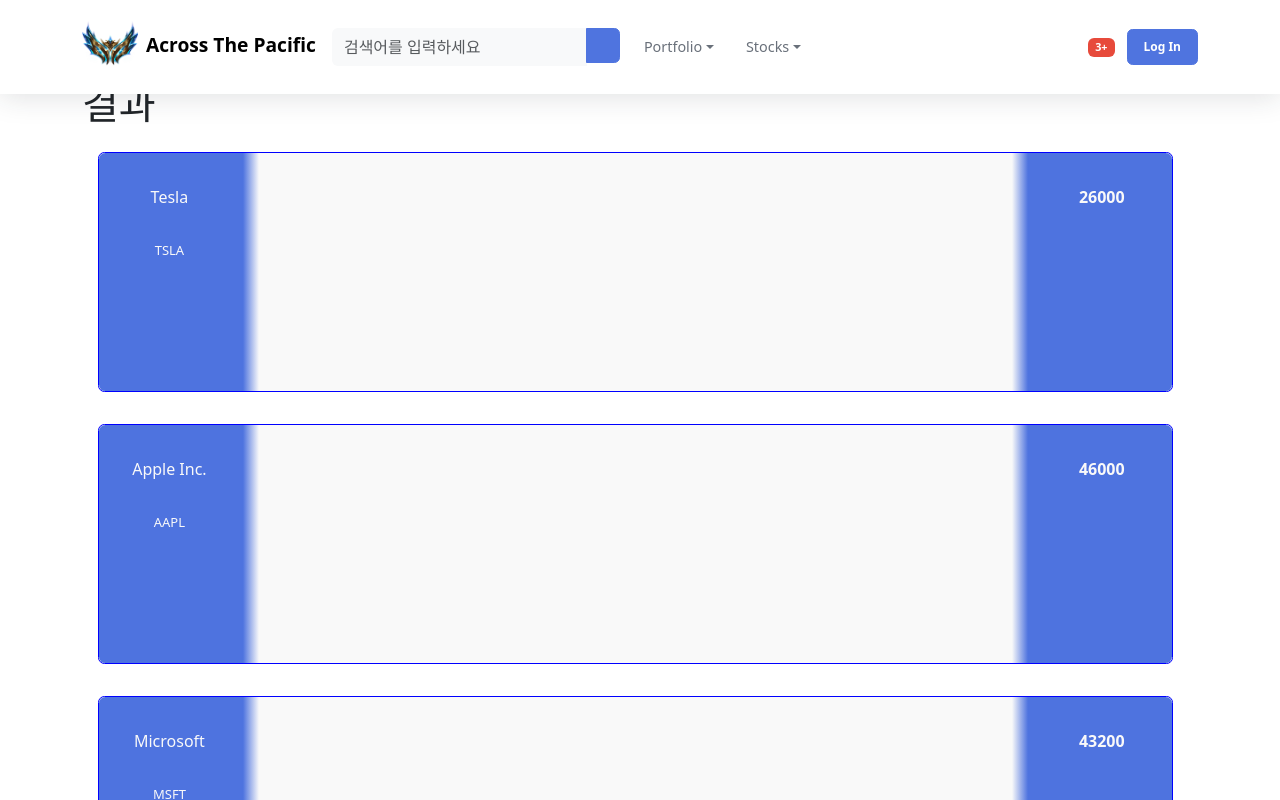
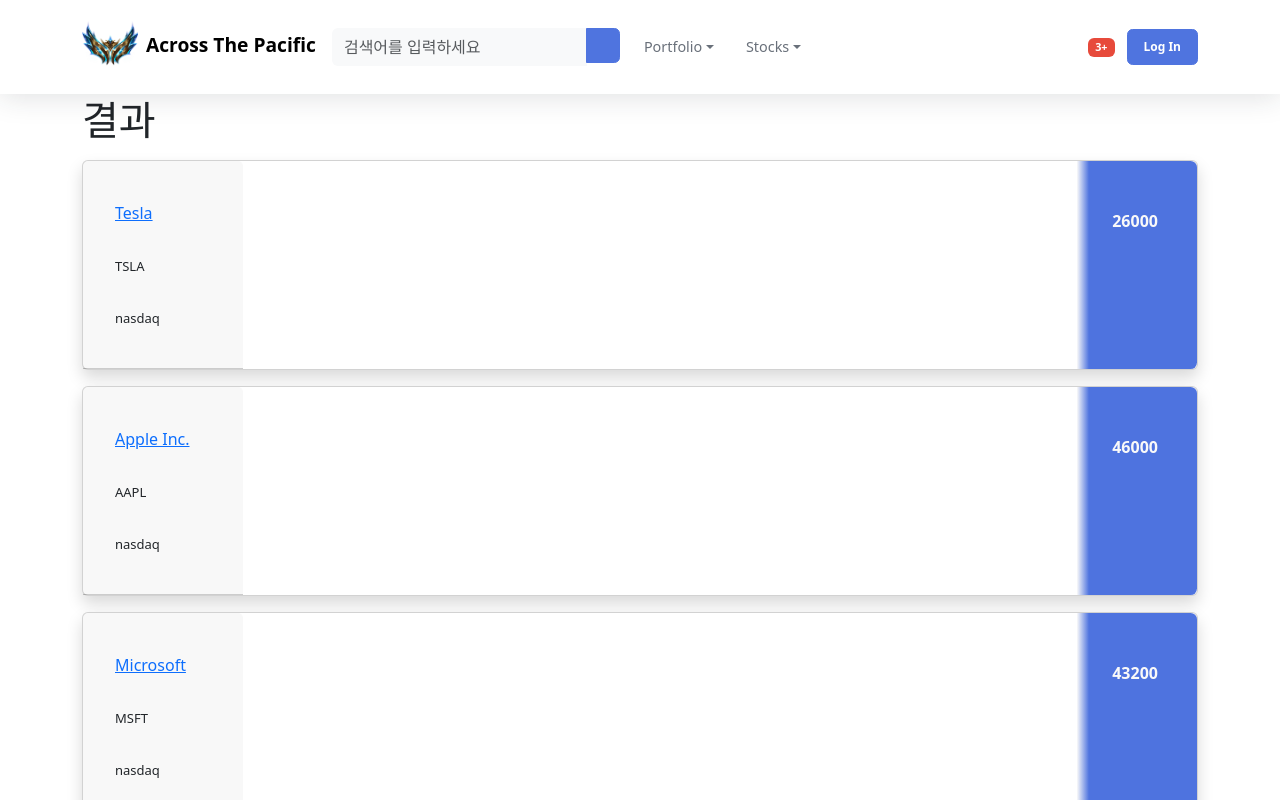
Before and after one commit to celarim/ATP_Frontend, a Vue app: page /stockList in a window 1280 px wide. Shown: the top 800 px of the page. Built offline with nearby package versions, Linux system fonts and the light colour scheme.

Commit message:
[Feat] link stock list page and detail page(#6)
* remove useless module import in App.vue
* add chart module(incomplete)

```diff
--- a/package.json
+++ b/package.json
@@ -11,8 +11,10 @@
   "dependencies": {
     "axios": "^1.7.9",
     "bootstrap": "^5.3.3",
+    "chart.js": "^4.4.7",
     "pinia": "^2.3.0",
     "vue": "^3.5.13",
+    "vue-chartjs": "^5.3.2",
     "vue-router": "^4.5.0",
     "vue-tradingview-widgets": "^1.2.4"
   },
--- a/src/App.vue
+++ b/src/App.vue
@@ -1,7 +1,7 @@
 <script setup>
 import router from './router';
 import Nav from './common/Navbar.vue'
-import stockList from './stock/stockList.vue'
+
 </script>
 
 <template>
--- /dev/null
+++ b/src/components/LineChart.vue
@@ -0,0 +1,38 @@
+<script setup>
+// import { defineProps } from 'vue';
+// mport { usePortfolioDetailsStore } from '../stores/usePortfolioDetailsStore.js';
+// let portfolioStore = usePortfolioDetailsStore();
+// let rawdata = portfolioStore.getportfolioDetail(idx);
+// TODO: rawdata를 가공해서 종목 별로 항목과 현 가치를 계산해 labels와 datasets.data에 삽입
+</script>
+<script>
+// Alert: 작동하지 않습니다! 이 모듈로 라우트하지 마세요!
+import { Line } from 'vue-chartjs'
+import { Chart as ChartJS, Title, Tooltip, Legend, LineElement, PointElement, CategoryScale, LinearScale } from 'chart.js'
+
+// import axios from 'axios';
+
+ChartJS.register(Title, Tooltip, Legend, LineElement, PointElement, CategoryScale, LinearScale);
+
+export default {
+  name: 'LineChart',
+  components: { Line },
+  computed: {
+    chartData() {
+      return {
+        labels: ['January', 'February', 'March'],
+        datasets: [{ data: [40, 20, 12], tension: 0, pointStyle: false }],
+      }; /* mutable chart data */
+    },
+    chartOptions() {
+      return {
+        responsive: true,
+      };
+    },
+  }
+}
+</script>
+<template>
+  <LineChart :data="chartData" :options="chartOptions" />
+</template>
+<style scoped></style>
--- a/src/stock/StockList.vue
+++ b/src/stock/StockList.vue
@@ -2,6 +2,7 @@
 import { defineProps } from 'vue';
 import stockListItem from './stockListItem.vue';
 import { useStockListStore } from '../stores/useStockListStore.js';
+import LineChart from '../components/LineChart.vue';
 
 // TODO: API에 offset을 파라미터로 넘겨 페이지네이션을 구현할 것
 const props = defineProps({
@@ -25,6 +26,6 @@
 </template>
 <style scoped>
 .container>h1 {
-  margin-top: 80px;
+  margin-top: 6rem;
 }
 </style>
--- a/src/stock/StockListItem.vue
+++ b/src/stock/StockListItem.vue
@@ -1,45 +1,41 @@
 <script setup>
 import { defineProps } from 'vue';
-// import { useStockListStore } from '../../stores/stockListStore.js';
-
-// const stockListStore = useStockListStore();
 const props = defineProps({
   information: String,
 });
 
+const { id, name, code, market, price } = JSON.parse(props.information);
+
 </script>
 
 <template>
-  <div class="stockListBox">
-    <div class="stockListBox-inner-left">
+  <div class="stockListBox card card-row shadow" style="">
+    <div class="card-header" style="min-width:160px;">
       <div class="listbox-item">
-        {{ JSON.parse(information).name }}
+        <router-link :to="`/stock/${id}`">{{ name }}</router-link>
       </div>
       <div class="listbox-item small-info">
-        {{ JSON.parse(information).code }}
+        {{ code }}
+      </div>
+      <div class="listbox-item small-info">
+        {{ market }}
       </div>
     </div>
     <!-- TODO: 그래프? -->
-    <div class="stockListBox-inner-right bold-weight">
+    <div class="card-body bold-weight stockListBox-inner-right" style="max-width:120px;">
       <div class="listbox-item">
-        {{ JSON.parse(information).price }}
+        {{ price }}
       </div>
     </div>
   </div>
+
 </template>
 <style scoped>
 .stockListBox {
-  display: inline-flex;
-  text-align: center;
+  display: flex;
   flex-direction: row;
-  flex-wrap: nowrap;
   justify-content: space-between;
-  width: 84vw;
-  height: 240px;
-  background-color: #f9f9f9;
-  border: 1px solid blue;
-  border-radius: 0.4rem;
-  margin: 1rem;
+  margin-top: 1rem;
 }
 
 .stockListBox-inner-left {
@@ -52,7 +48,6 @@
 }
 
 .stockListBox-inner-right {
-  width: 160px;
   color: #f9f9f9;
   padding-left: 1.2rem;
   background: linear-gradient(to left, #4e73df 0%, #4e73df 90%, #f9f9f9 100%);
@@ -72,3 +67,7 @@
   font-weight: bold;
 }
 </style>
+
+<style>
+@import '/src/common/sb-admin-2.min.css';
+</style>
--- a/src/stores/useStockListStore.js
+++ b/src/stores/useStockListStore.js
@@ -1,37 +1,63 @@
 import { defineStore } from 'pinia';
-// import axios from 'axios';
+import axios from 'axios';
 
 export const useStockListStore = defineStore('stockList', {
-  state: () => ({stockList: [{name:"Tesla", code:"TSLA", price: "26000" }, {name:"Apple Inc.", code:"AAPL", price: "46000" }, {name:"Microsoft", code:"MSFT", price: "43200" }]}),
+  state: () => ({
+    offset: 0,
+    requestType: "",
+    stockList: [
+      {id:1, name:"Tesla", code:"TSLA", market:"nasdaq", price: "26000" },
+      {id:2, name:"Apple Inc.", code:"AAPL", market:"nasdaq",  price: "46000" },
+      {id:3, name:"Microsoft", code:"MSFT", market:"nasdaq",  price: "43200" }
+    ]
+  }),
   getters: {
-    stockListResult: (state) => state.stockList,
+    stockListResult: (state) => state.stockList.slice(state.offset, state.offset + 30),
+    stockListOffset: (state) => state.offset
   },
   actions: {
-    getStockListItem: (id) => {
-      /*
-      axios.get("https://95cee9b4-d7be-49a0-be81-b8e0cc900857.mock.pstmn.io/...", {params:{id:id}})
-        .then((result) => {
-          stockList.push(result.data);
-      });
-      */
-     return [];
+    async getStockListItem(id) {
+      try {
+        return await axios.get(`https://95cee9b4-d7be-49a0-be81-b8e0cc900857.mock.pstmn.io/stock/item`, {params:{
+          id:id,
+        }}).json.result.slice(offset, offset+ 30);
+      } catch (e) {
+        this.$state = {stockList:[]};
+        return this.$state.stockList;
+      }
     },
-    getStockList: (offset, tickercode) => {
-      /*
-      axios.get("https://95cee9b4-d7be-49a0-be81-b8e0cc900857.mock.pstmn.io/...", {params:{...}})
-        .then((result) => {
-          stockList.push(result.data);
-      });
-      */
-      return [];
+    async getStockList(offset, requestType="") {
+      try {
+        if (this.$state.stockList.length === 0) { // TODO: URL 교체
+          const response = await axios.get(`https://95cee9b4-d7be-49a0-be81-b8e0cc900857.mock.pstmn.io/stock/list`, {params:{
+            offset:offset,
+            requestType:requestType
+          }})
+          this.$state.stockList = response.json.result.slice(this.$state.offset, this.$state.offset + 30);
+        }
+        // TODO: 조건에 따른 정렬 기능?
+
+        return this.$state.stockList.slice(offset, offset+ 30);
+      } catch (e) {
+        this.$state = {stockList:[]};
+        return this.$state.stockList;
+      }
     },
-    deleteStockList: (id) => { // Note: 보기 원하지 않는 종목 필터링에 재활용 가능?
-       /*
-      axios.delete("https://95cee9b4-d7be-49a0-be81-b8e0cc900857.mock.pstmn.io/...", {params:{offset:offset}})
-        .then((result) => {
-          stockList.push(result.data);
-      });
-      */
+    canSeePrev(){
+      return this.$state.offset >= 30;
+    },
+    async getNextList() {
+      return await this.getStockList(this.$state.offset + 30, this.$state.requestType);
+    },
+    async getPrevList() {
+      if (this.$state.offset >= 30) {
+        return await this.getStockList(this.$state.offset -30, this.$state.requestType);
+      }
+      return this.$state.stockList;
+    },
+    deleteStockList (id) { // Note: 보기 원하지 않는 종목 필터링에 재활용 가능?
+       this.$state.stockList[id] = null;
+       return this.$state.stockList;
     }
   },
 
```
Also changed, not shown: 1 other file (tests, documents, lock files or other folders).
